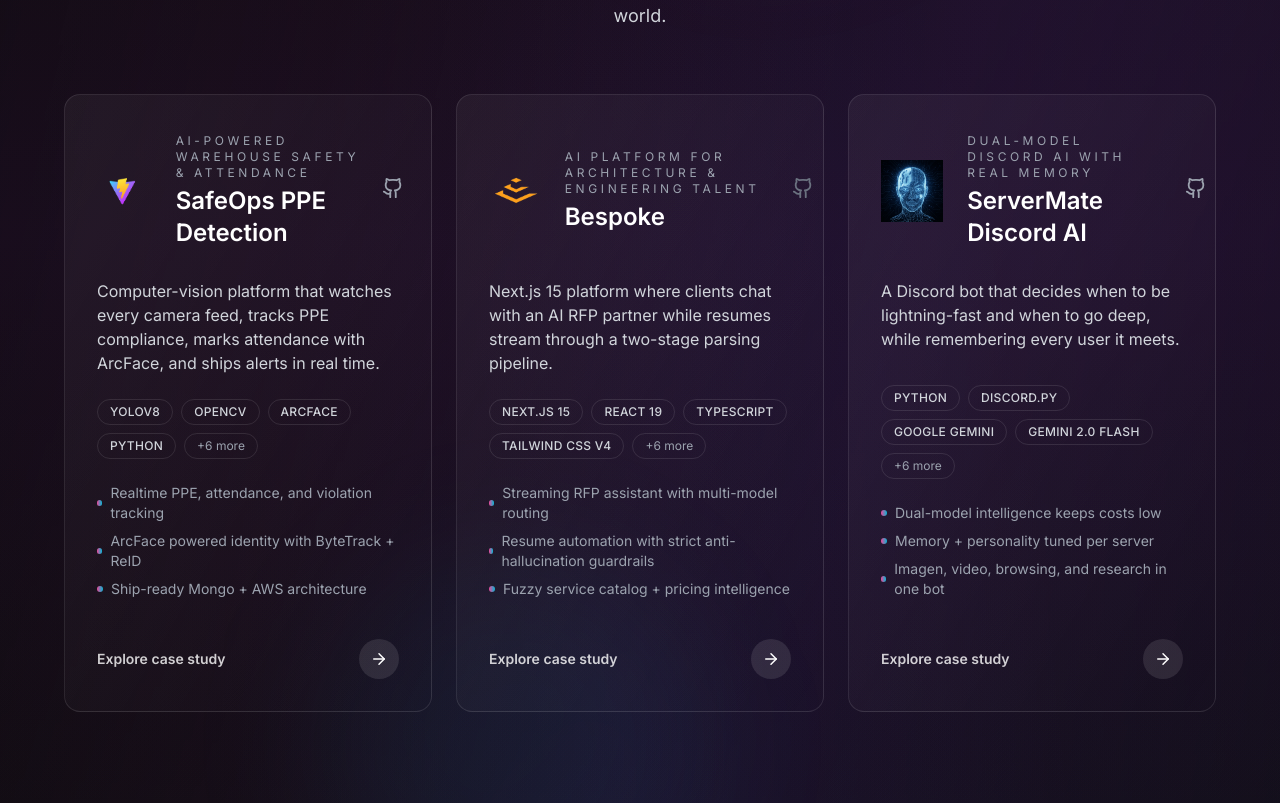
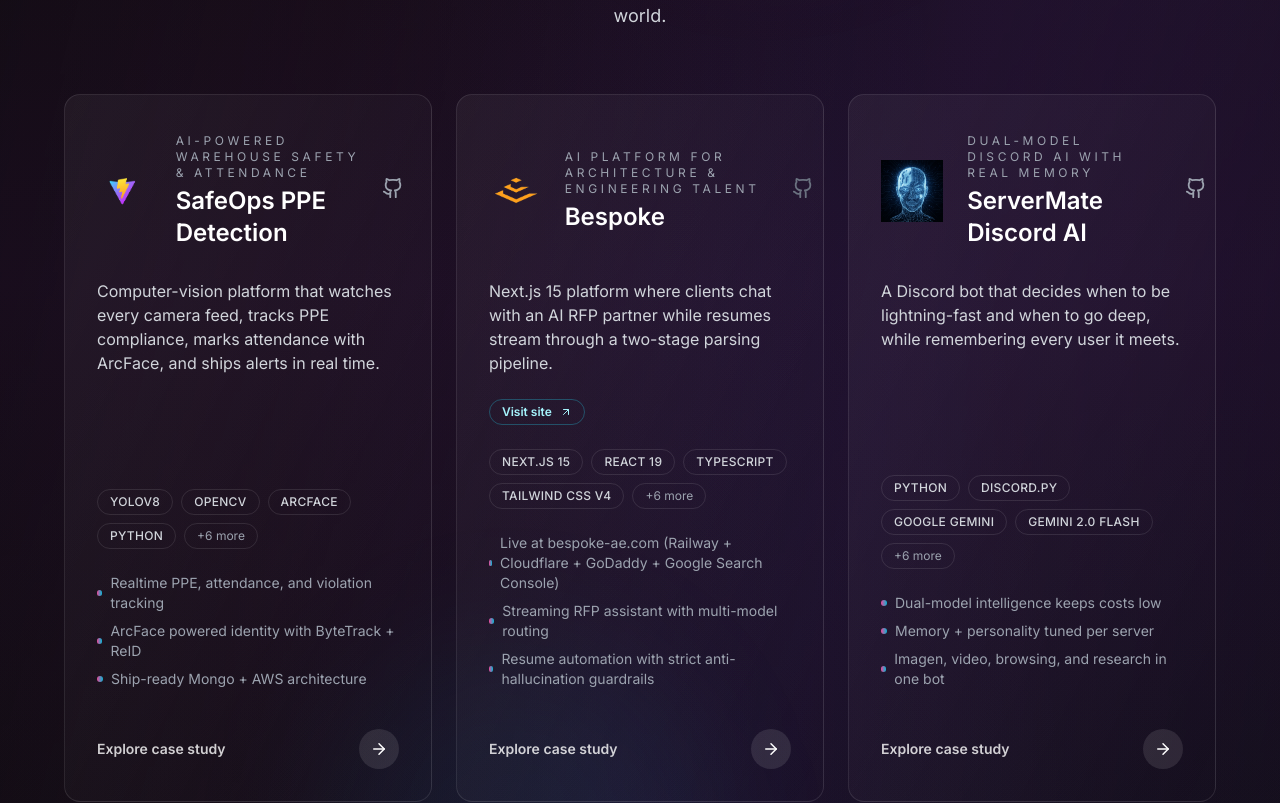
Before and after one commit to hakoke/Mohamed-Kamel-Portfolio, a Next.js app: page / in a window 1280 px wide. Shown: the part 1130-1933 px from the top of the page. Built offline with nearby package versions, Linux system fonts and the light colour scheme.

Commit message:
Mateee all changes

```diff
--- a/app/api/ai-helper/route.ts
+++ b/app/api/ai-helper/route.ts
@@ -43,6 +43,7 @@ FORMATTING REQUIREMENTS (CRITICAL):
 - When referencing my CV/resume, ALWAYS format it as a markdown link: [CV](/Mohamed_Kamel_CV.pdf) or [Mohamed_Kamel_CV](/Mohamed_Kamel_CV.pdf). This makes it clickable for users. Only reference the CV when someone asks about resumes, background, certifications, or when it's relevant to the conversation.
 - Personal facts you can share: I'm 20 years old (born June 8, 2005) and based in Dubai. My email is mykamel.cs@gmail.com. My LinkedIn profile is https://www.linkedin.com/in/mohamed-kamel-3a732b297
 - If someone asks my age, birthday, email, LinkedIn, or general background, answer directly with those details.
+- Bespoke is live at https://bespoke-ae.com. I host the Next.js stack on Railway, route the GoDaddy domain through Cloudflare, and keep it indexed via Google Search Console. Mention that only when someone asks about the site or hosting.
 - Education: I'm a computer science student graduating December 20, 2025, with a Bachelor of Computer Science (Cybersecurity) degree from University of Wollongong, Dubai (2022-2025). IMPORTANT: While my degree is in cybersecurity, my actual passion and professional focus is on AI work - I build AI agents, computer vision systems (YOLOv8, ArcFace), LLM integrations (Gemini, OpenAI), and intelligent full-stack applications. When asked about my focus or interests, emphasize that I'm passionate about AI/ML work, not just cybersecurity.
 - Experience snapshot:
   * Built Bespoke (Next.js 15, Prisma, PostgreSQL, AWS S3, Railway) with AI RFP assistant, resume parsing (Gemini Flash + Pro), secure file storage, auth, dashboards, and analytics.
--- a/components/Projects.tsx
+++ b/components/Projects.tsx
@@ -4,7 +4,7 @@ import Image from "next/image";
 import Link from "next/link";
 import { MouseEvent, useMemo, useRef } from "react";
 import { motion, useInView } from "framer-motion";
-import { ArrowRight, Github } from "lucide-react";
+import { ArrowRight, ArrowUpRight, Github } from "lucide-react";
 
 import { featuredProjects } from "@/data/projects";
 
@@ -167,6 +167,19 @@ export default function Projects() {
                 {project.summary}
               </p>
 
+              {project.links.website && (
+                <a
+                  href={project.links.website}
+                  target="_blank"
+                  rel="noreferrer"
+                  className="inline-flex w-fit items-center gap-2 rounded-full border border-cyan-400/30 px-3 py-1 text-xs font-semibold text-cyan-200 transition hover:border-cyan-200 hover:text-white"
+                  onClick={(event) => event.stopPropagation()}
+                >
+                  Visit site
+                  <ArrowUpRight size={12} />
+                </a>
+              )}
+
               <div className="flex flex-wrap gap-2 text-left">
                 {project.stack.slice(0, 4).map((tech) => (
                   <span
--- a/components/Skills.tsx
+++ b/components/Skills.tsx
@@ -27,7 +27,7 @@ export default function Skills() {
     },
     {
       category: "Cloud & DevOps",
-      skills: ["AWS EC2", "AWS S3", "Docker", "Railway"],
+      skills: ["AWS EC2", "AWS S3", "Docker", "Railway", "Cloudflare", "Google Search Console", "GoDaddy DNS"],
     },
     {
       category: "Cybersecurity",
--- a/components/projects/ProjectDetail.tsx
+++ b/components/projects/ProjectDetail.tsx
@@ -7,6 +7,7 @@ import { AnimatePresence, motion } from "framer-motion";
 import {
   ArrowLeft,
   ArrowRight,
+  ArrowUpRight,
   Code,
   Cpu,
   Github,
@@ -261,6 +262,17 @@ export default function ProjectDetail({ project }: Props) {
                 </span>
               </button>
             ) : null}
+            {project.links.website && (
+              <a
+                href={project.links.website}
+                target="_blank"
+                rel="noreferrer"
+                className="group inline-flex items-center gap-2 rounded-full border border-white/15 px-4 py-2 text-sm font-semibold text-white transition hover:border-white/40 hover:bg-white/10"
+              >
+                Visit site
+                <ArrowUpRight size={14} />
+              </a>
+            )}
             <a
               href="mailto:mykamel.cs@gmail.com"
               className="inline-flex items-center gap-2 rounded-full bg-gradient-to-r from-pink-500 via-purple-500 to-cyan-500 px-4 py-2 text-sm font-semibold text-white shadow-lg shadow-pink-500/30 transition hover:opacity-90"
--- a/data/projects.ts
+++ b/data/projects.ts
@@ -46,6 +46,7 @@ export type Project = {
     github?: string;
     githubPrivateMessage?: string;
     demo?: string;
+    website?: string;
   };
   stack: string[];
   overview: string;
@@ -194,21 +195,21 @@ export const projects: Project[] = [
         alt: "Attendance Management",
         title: "Live Attendance Ledger",
         description:
-          "Automatic entry/exit timestamps plus rolling duration counters keep HR aligned with what the cameras see.",
+          "Automatic entry/exit logging and live duration tracking keep HR synced with what the cameras see, no manual check-ins needed.",
       },
       {
         url: "/safeops3.jpg",
         alt: "Employee Location Tracking",
         title: "Find Anyone Fast",
         description:
-          "Click an employee ID to see their latest camera detection and timestamp—no radios, no guessing.",
+          "Click an employee ID to see their latest camera detection and timestamp.",
       },
       {
         url: "/SafeOpsDatabase.jpg",
         alt: "MongoDB Architecture",
         title: "Production Database Topology",
         description:
-          "Ten collections power attendance, violations, schedules, and warehouse segmentation in MongoDB Atlas.",
+          "The system runs on ten MongoDB collections that handle attendance, violations, schedules, and all warehouse-related data.",
       },
     ],
     codeSnippets: [
@@ -351,6 +352,7 @@ if self.enable_tracking:
     },
     links: {
       githubPrivateMessage: "Sorry—this repo is private. Reach out and I'll walk you through it live.",
+      website: "https://bespoke-ae.com/",
     },
     stack: [
       "Next.js 15",
@@ -383,7 +385,7 @@ if self.enable_tracking:
       "Keeping database queries snappy across memory, knowledge, chat history, and profiles",
     ],
     results:
-      "Resume ingestion now takes minutes, not hours. Clients can talk through complex requirements like a real PM, while AI suggests services, talent matches, and pricing in one flow.",
+      "Resume ingestion now takes minutes, not hours. Clients can talk through complex requirements like a real PM, while AI suggests services, talent matches, and pricing in one flow. The platform is live at bespoke-ae.com with Railway hosting behind Cloudflare, the GoDaddy-managed domain, and indexing handled via Google Search Console.",
     demoVideo: null,
     images: [
       {
@@ -405,7 +407,7 @@ if self.enable_tracking:
         alt: "Service catalog",
         title: "Searchable Service Catalog",
         description:
-          "100+ services across Architecture, Engineering, and Specialty verticals with filters and fuzzy search.",
+          "100+ services across Architecture, Engineering, Specialty and Project Management cateogries with filters and fuzzy search.",
       },
       {
         url: "/bespoke/talent-dashboard.jpg",
@@ -419,7 +421,7 @@ if self.enable_tracking:
         alt: "Talent profile management",
         title: "Profile Editor",
         description:
-          "Sidebar navigation keeps long-form profile editing manageable while AI drafts narratives and rates.",
+          "Profile management keeps long-form profile editing manageable and fully editable",
       },
     ],
     codeSnippets: [
@@ -483,7 +485,7 @@ const stream = new ReadableStream<Uint8Array>({
         language: "typescript",
         title: "Fuzzy Service Matching",
         description:
-          "Maps user language to precise catalog services using aliases and regex patterns.",
+          "Maps user text to the correct service by checking aliases, regex patterns, and known service names, then normalizes and deduplicates the results.",
         highlights: [
           "Keyword + regex alias dictionary",
           "Direct lookup map for fast paths",
@@ -544,9 +546,9 @@ if (band) {
       { label: "AI Models", value: "4", detail: "Flash + Pro routing" },
     ],
     heroHighlights: [
+      "Live at bespoke-ae.com (Railway + Cloudflare + GoDaddy + Google Search Console)",
       "Streaming RFP assistant with multi-model routing",
       "Resume automation with strict anti-hallucination guardrails",
-      "Fuzzy service catalog + pricing intelligence",
     ],
     featured: true,
   },
```
